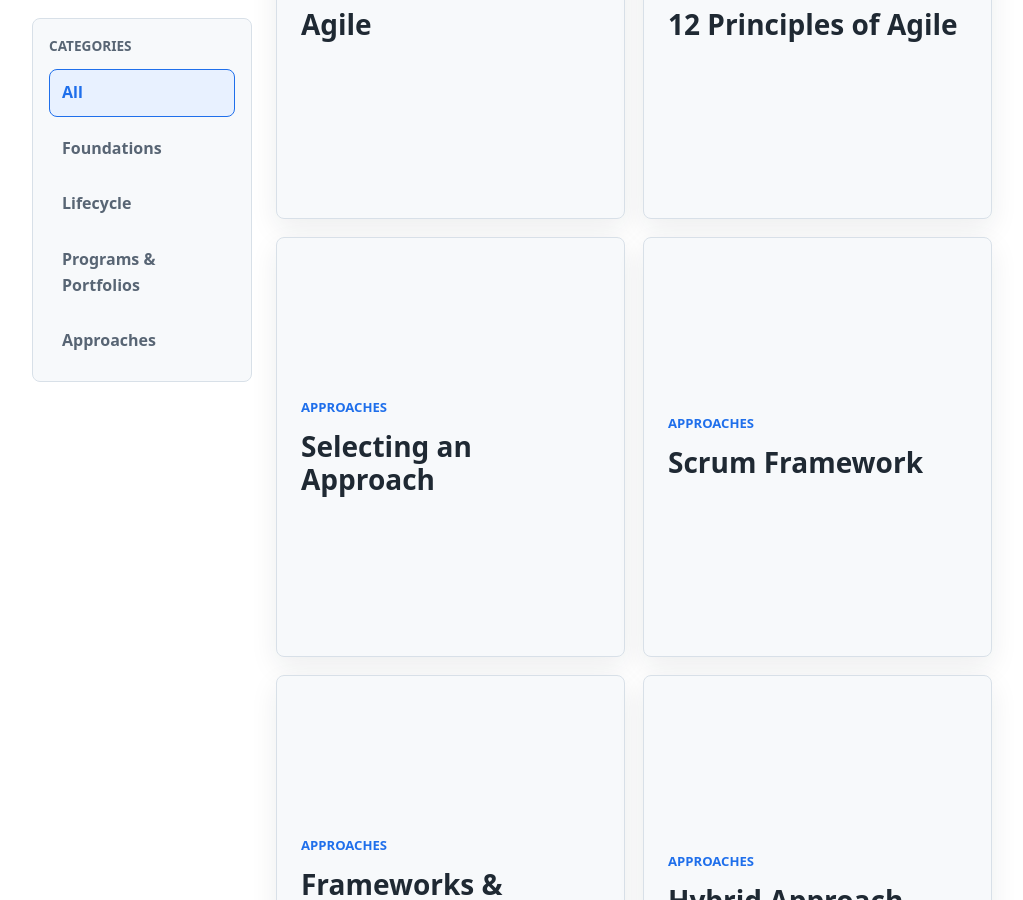
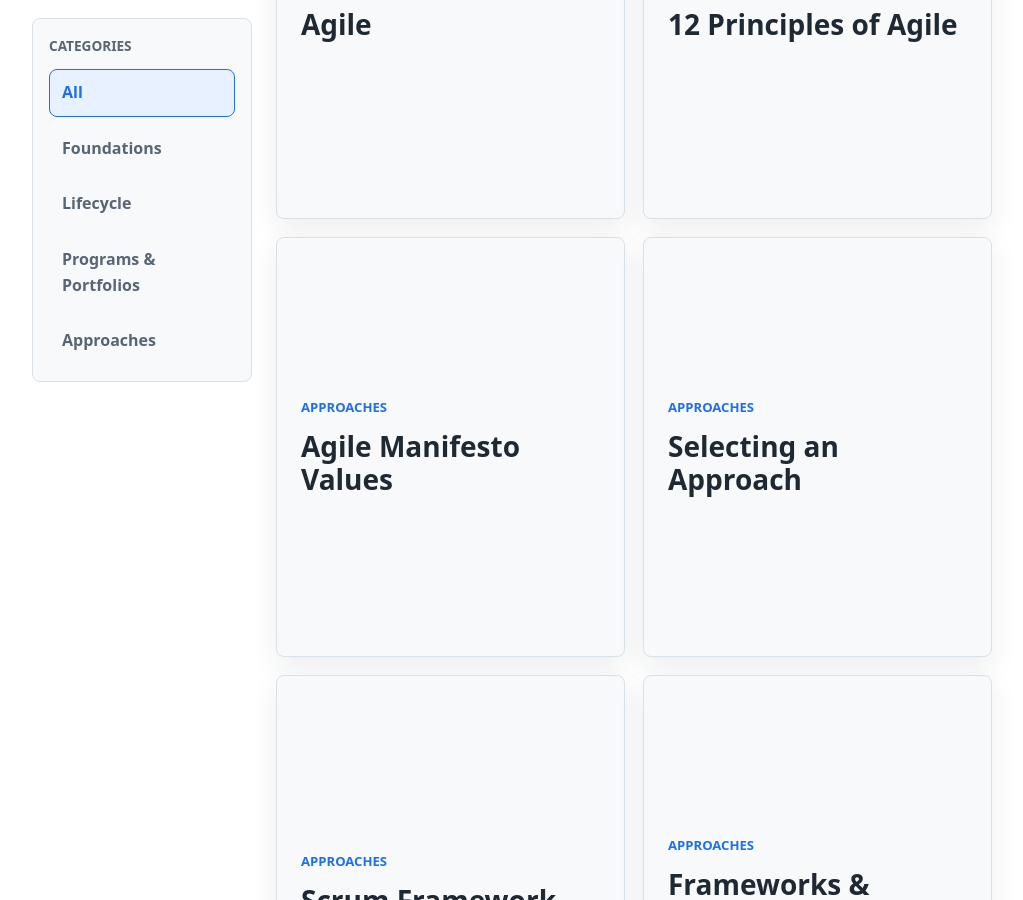
Before and after one commit to teganburns/project-plus-study-guide, a Jekyll site: the page built from Definitions.md, in a window 1280 px wide and 900 px high, scrolled down 3254 px. Shown: the whole window, without its empty margins (128-1151 px from the left). Built offline with Jekyll 4.4.1, drawn with Linux system fonts in a browser that asks for light colours; some of the changed text lies outside the part shown.

Commit message:
Add Agile Manifesto values

```diff
--- a/Definitions.md
+++ b/Definitions.md
@@ -263,6 +263,25 @@ permalink: /definitions/
           </div>
         </article>
 
+        <article class="definition-card" data-category="approaches" data-search="agile manifesto values individuals interactions processes tools working software comprehensive documentation customer collaboration contract negotiation responding to change following a plan" role="button" tabindex="0" aria-pressed="false">
+          <div class="definition-card-inner">
+            <div class="definition-face definition-front">
+              <p class="definition-label">Approaches</p>
+              <h2>Agile Manifesto Values</h2>
+            </div>
+            <div class="definition-face definition-back">
+              <h2>Agile Manifesto Values</h2>
+              <ul>
+                <li>Individuals and interactions over processes and tools.</li>
+                <li>Working software over comprehensive documentation.</li>
+                <li>Customer collaboration over contract negotiation.</li>
+                <li>Responding to change over following a plan.</li>
+              </ul>
+              <p><strong>Exam cue:</strong> Agile values the items on the left more, but the items on the right still have value.</p>
+            </div>
+          </div>
+        </article>
+
         <article class="definition-card" data-category="approaches" data-search="selecting an approach predictive agile hybrid requirements uncertainty risk change complexity stakeholders" role="button" tabindex="0" aria-pressed="false">
           <div class="definition-card-inner">
             <div class="definition-face definition-front">
```
Also changed, not shown: Quizzes.md (+18 -0 lines).
